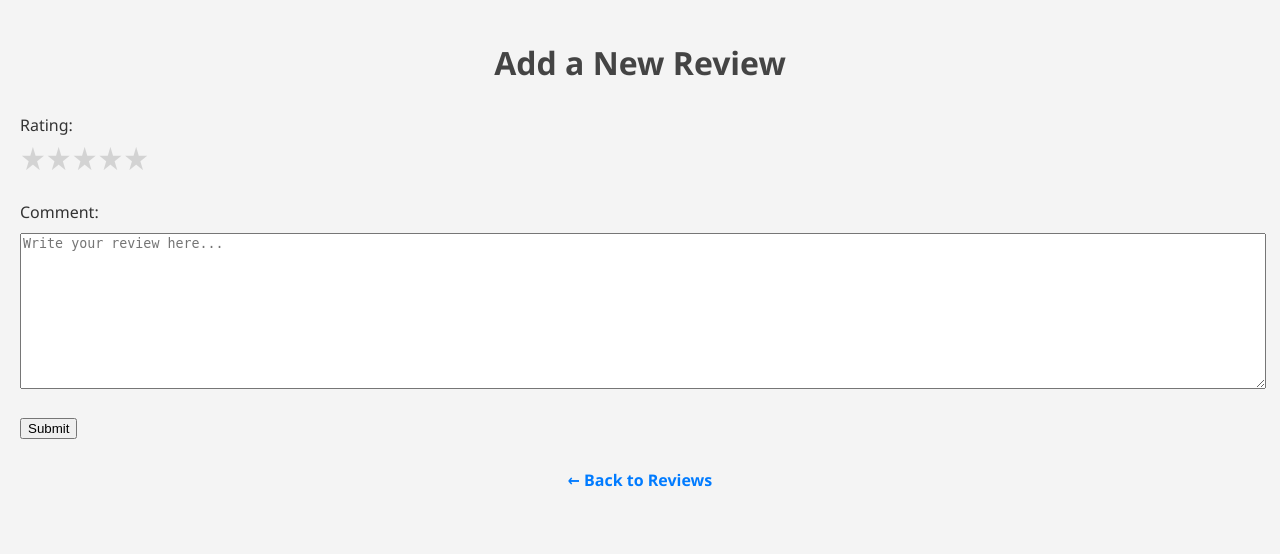
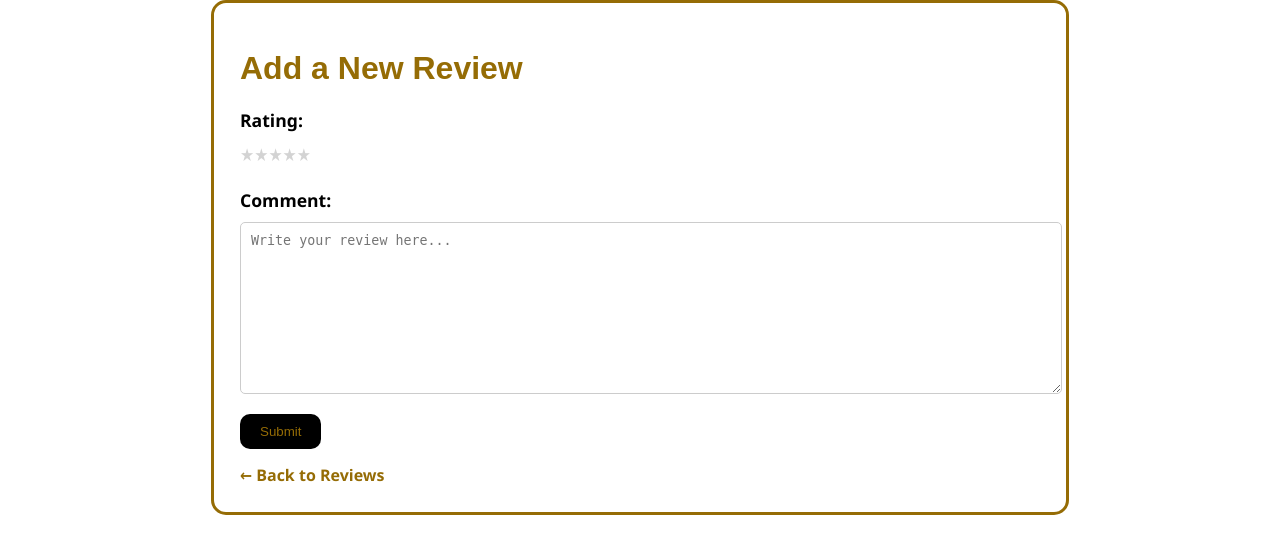
Before and after one commit to sandhya1506/myskillswapproject, a Django app: template templates/reviewsapp/add_review.html in a window 1280 px wide. Shown: the top 554 px of the page. Run offline with Django 5.2, Linux system fonts and the light colour scheme; the template is opened without the code that fills it, so the values that code supplies are empty; a user stored in the database is signed in.

Commit message:
changed styling of add reviews

```diff
--- a/static/reviews.css
+++ b/static/reviews.css
@@ -1,57 +1,77 @@
-body {
-    font-family: 'Segoe UI', Tahoma, Geneva, Verdana, sans-serif;
-    background-color: #f4f4f4;
-    margin: 0;
-    padding: 20px;
-    color: #333;
+.reviews-container {
+  display: flex;
+  flex-direction: column;
+  gap: 20px;
+  padding: 20px 10%;
 }
 
-h1 {
-    text-align: center;
-    color: #444;
-    margin-bottom: 30px;
+.review-card {
+  background-color: rgb(185, 239, 248);
+  border: 2px solid rgb(149, 108, 5);
+  border-radius: 15px;
+  padding: 20px;
+  box-shadow: 0 4px 8px rgba(0, 0, 0, 0.1);
+  font-family: 'Segoe UI', Tahoma, Geneva, Verdana, sans-serif;
+  text-align: left;
 }
 
-ul {
-    list-style-type: none;
-    padding: 0;
-    max-width: 700px;
-    margin: 0 auto;
+.review-card strong {
+  color: rgb(149, 108, 5);
+  font-weight: bold;
 }
 
-li {
-    background-color: #fff;
-    border-left: 5px solid #ffc107;
-    margin-bottom: 15px;
-    padding: 15px 20px;
-    box-shadow: 0 2px 6px rgba(0,0,0,0.1);
-    border-radius: 5px;
+.stars {
+  font-size: 24px;
+  color: #f39c12;
+  display: inline-block;
 }
 
-li strong {
-    font-size: 1.1em;
-    color: #222;
+.rating {
+  font-size: 16px;
+  margin-left: 8px;
+  color: #333;
 }
 
-li em {
-    font-size: 0.9em;
-    color: #666;
+.comment {
+  font-style: italic;
+  margin-top: 10px;
+  font-size: 16px;
 }
 
-a {
-    display: block;
-    text-align: center;
-    margin-top: 30px;
-    text-decoration: none;
-    color: #007BFF;
-    font-weight: bold;
+.timestamp {
+  font-size: 12px;
+  color: #666;
+  margin-top: 10px;
 }
 
-a:hover {
-    text-decoration: underline;
+.add-review-btn {
+  display: inline-block;
+  margin: 20px auto;
+  padding: 10px 20px;
+  background-color: rgb(149, 108, 5);
+  color: white;
+  font-family: fantasy;
+  font-size: 16px;
+  border-radius: 25px;
+  text-decoration: none;
+  transition: transform 0.3s, background-color 0.3s;
 }
 
-.star-rating {
-    color: #FFD700;
-    font-size: 1.2em;
+.add-review-btn:hover {
+  background-color: black;
+  color: rgb(185, 239, 248);
+  transform: scale(1.1);
 }
+
+.star {
+  font-size: 30px;
+  color: #f39c12;
+  cursor: pointer;
+  transition: transform 0.3s ease;
+  margin-right: 5px;
+}
+
+.star:hover,
+.star.selected {
+  transform: scale(1.3);
+}
--- a/templates/reviewsapp/add_review.html
+++ b/templates/reviewsapp/add_review.html
@@ -5,30 +5,91 @@
     <title>Add a New Review</title>
     <link rel="stylesheet" href="{% static 'reviewsapp/reviews.css' %}">
     <style>
+        body {
+            font-family: 'Segoe UI', Tahoma, Geneva, Verdana, sans-serif;
+            color: #000;
+            background-color: #fff;
+            padding: 2%;
+            border: 3px solid rgb(149, 108, 5);
+            border-radius: 15px;
+            max-width: 800px;
+            margin: auto;
+        }
+
+        h1 {
+            font-family: fantasy;
+            color: rgb(149, 108, 5);
+        }
+
+        label {
+            font-weight: bold;
+            font-size: 1.1rem;
+        }
+
         .star-rating {
             direction: rtl;
             display: inline-flex;
+            font-size: 2rem;
+            margin-top: 10px;
         }
+
         .star-rating input[type="radio"] {
             display: none;
         }
+
         .star-rating label {
-            font-size: 2rem;
             color: lightgray;
             cursor: pointer;
             transition: color 0.2s;
         }
+
         .star-rating input[type="radio"]:checked ~ label {
             color: gold;
         }
+
         .star-rating label:hover,
         .star-rating label:hover ~ label {
             color: gold;
         }
+
         textarea {
             width: 100%;
             height: 150px;
             margin-top: 10px;
+            border-radius: 5px;
+            border: 1px solid #ccc;
+            padding: 10px;
+        }
+
+        input[type="submit"] {
+            background-color: #000;
+            color: rgb(149, 108, 5);
+            font-family: fantasy;
+            border-radius: 10px;
+            border: none;
+            padding: 10px 20px;
+            margin-top: 15px;
+            cursor: pointer;
+        }
+
+        input[type="submit"]:hover {
+            background-color: rgb(149, 108, 5);
+            color: #fff;
+            transform: scale(1.1);
+            transition: 0.3s;
+        }
+
+        a {
+            display: inline-block;
+            margin-top: 15px;
+            color: rgb(149, 108, 5);
+            text-decoration: none;
+            font-weight: bold;
+        }
+
+        a:hover {
+            text-decoration: underline;
+            color: #000;
         }
     </style>
 </head>
@@ -51,10 +112,11 @@
             <label for="comment">Comment:</label><br>
             <textarea name="comment" placeholder="Write your review here..." required></textarea>
 
-            <br><br>
+            <br>
             <input type="submit" value="Submit">
         </form>
-        <p><a href="{% url 'review_list' %}">← Back to Reviews</a></p>
+
+        <a href="{% url 'review_list' %}">← Back to Reviews</a>
     {% else %}
         <p>You must be <a href="{% url 'login' %}">logged in</a> to submit a review.</p>
     {% endif %}
```
